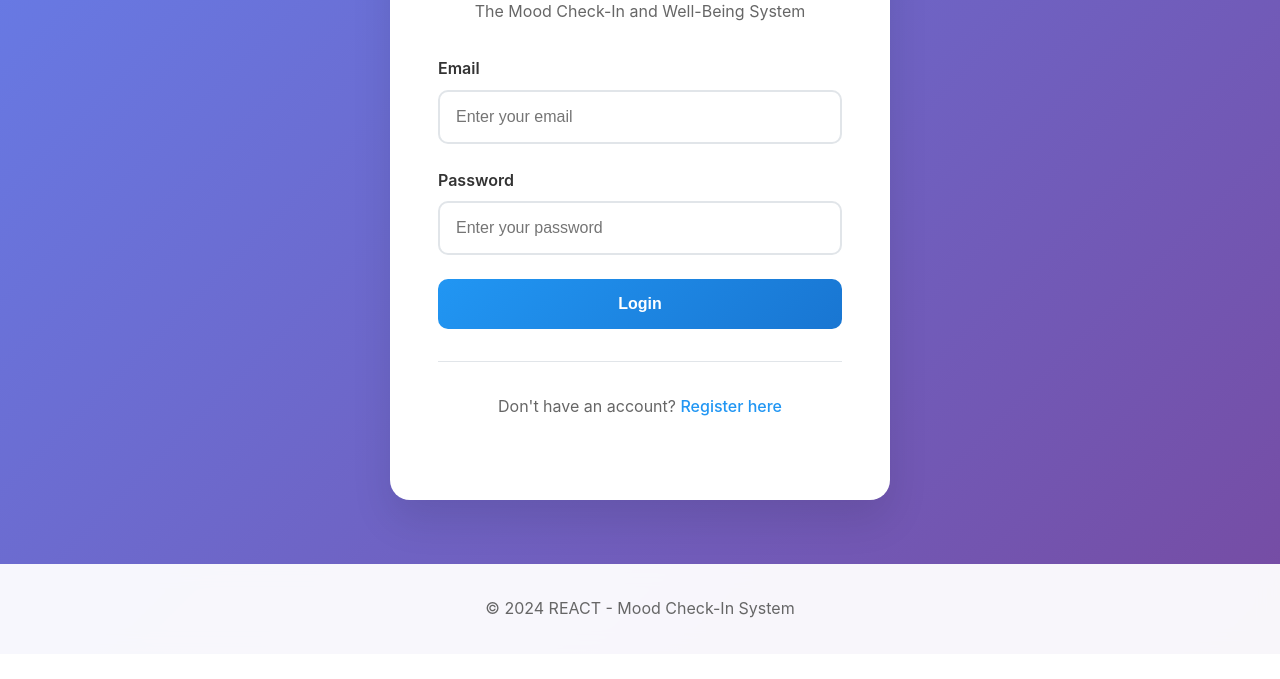
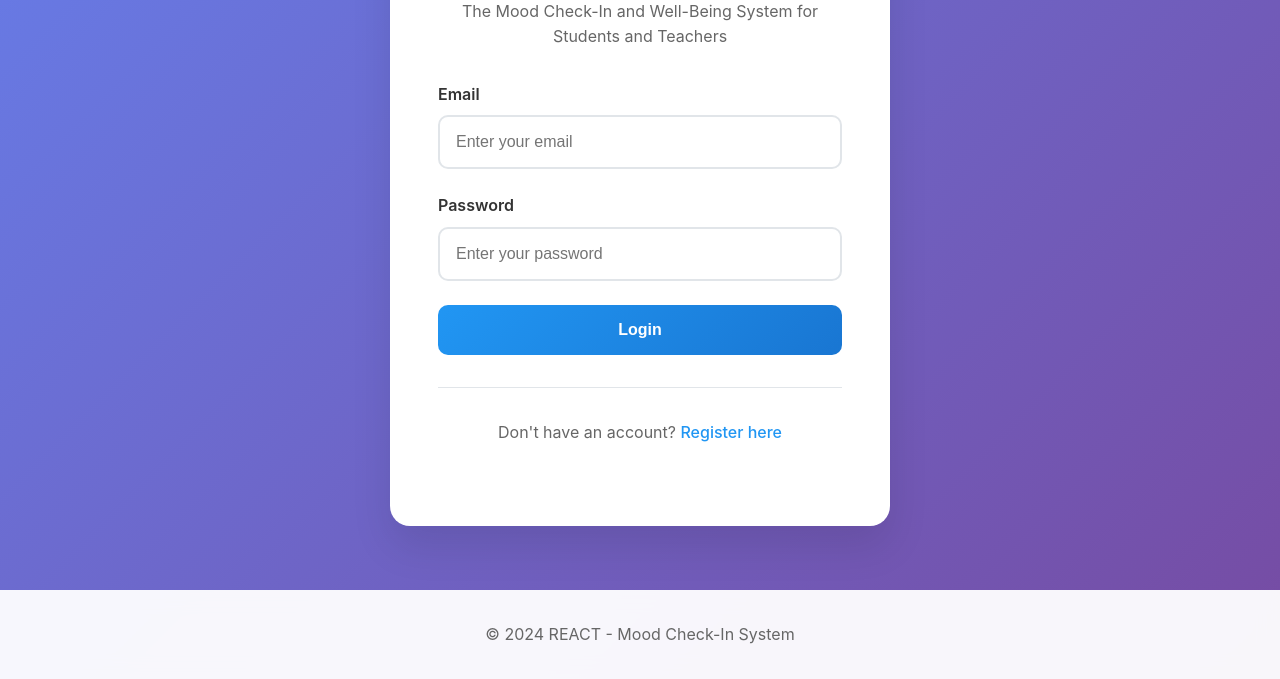
Before and after one commit to frogmanjhb/checkinapp, a website: page index.html in a window 1280 px wide. Shown: the part 211-890 px from the top of the page. Before the commit the page ends 865 px from the top, so only its background shows below. Drawn offline with nearby package versions, Linux system fonts and the light colour scheme.

Commit message:
Update index.html to change favicon to 16x16 and enhance welcome message for clarity.

```diff
--- a/index.html
+++ b/index.html
@@ -5,7 +5,7 @@
     <meta name="viewport" content="width=device-width, initial-scale=1.0">
     <title>REACT - Mood Check-In</title>
     <link rel="manifest" href="manifest.json">
-    <link rel="icon" type="image/png" href="icons/icon-192x192.png">
+    <link rel="icon" type="image/png" href="icons/icon-16x16.png">
     <link rel="apple-touch-icon" href="icons/icon-192x192.png">
     <meta name="theme-color" content="#2196F3">
     <meta name="apple-mobile-web-app-capable" content="yes">
@@ -35,7 +35,7 @@
                 <div class="login-container">
                     <div class="login-card">
                         <h2>Welcome to REACT!</h2>
-                        <p>The Mood Check-In and Well-Being System</p>
+                        <p>The Mood Check-In and Well-Being System for Students and Teachers</p>
                         <form id="loginForm">
                             <div class="form-group">
                                 <label for="email">Email</label>
```
Also changed, not shown: icons/icon-16x16.png (added).
